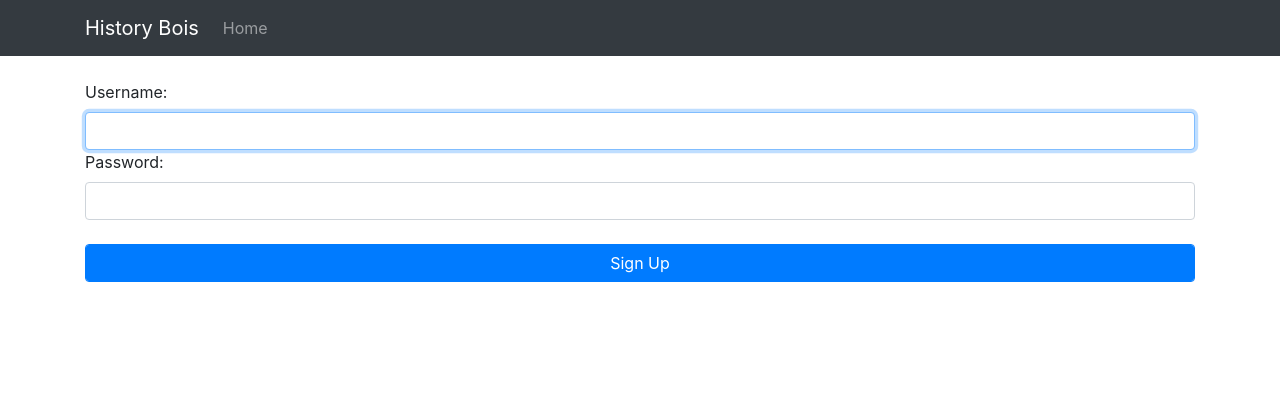
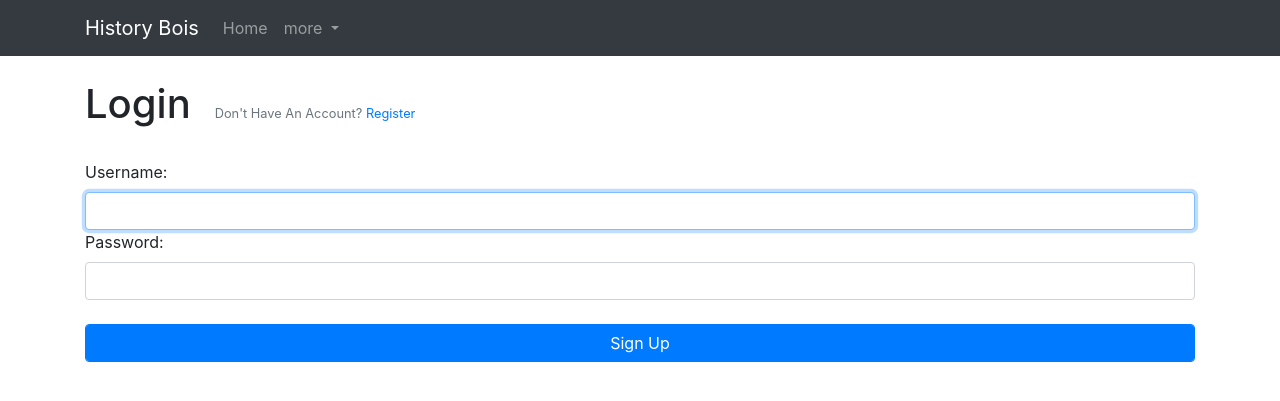
Before and after one commit to historyfbi/historybois, a Django app: page /accounts/login/ in a window 1280 px wide. Shown: the top 401 px of the page. Run offline with Django 3.2, Linux system fonts and the light colour scheme; some libraries are stand-ins or nearby versions.

Commit message:
completed issue #1

```diff
--- a/accounts/templates/accounts/login.html
+++ b/accounts/templates/accounts/login.html
@@ -2,7 +2,17 @@
 
 {% block title %}Login{% endblock %}
 
+{% block meta %}
+    <meta name="title" content="Login">
+    <meta name="description" content="login to the history bois! and complete historing hahahahha!">
+{% endblock %}
+
 {% block main %}
+<div class="d-flex align-items-baseline">
+    <h1>Login</h1>
+    <small class="text-muted ml-4">Don't Have An Account? <a class="text-decoration-none" href="{% url 'accounts:signup' %}">Register</a></small>
+</div>
+<br />
 <form method="POST">
     {{ form }}
     {% csrf_token %}
--- a/accounts/templates/accounts/signup.html
+++ b/accounts/templates/accounts/signup.html
@@ -8,6 +8,11 @@
 {% endblock %}
 
 {% block main %}
+    <div class="d-flex align-items-baseline">
+        <h1>Register</h1>
+        <small class="text-muted ml-4">Have An Account? <a class="text-decoration-none" href="{% url 'accounts:login' %}">Login</a></small>
+    </div>
+    <br />
     <form method="POST">
         {{ form }}
         {% csrf_token %}
--- a/posts/templates/posts/base.html
+++ b/posts/templates/posts/base.html
@@ -27,8 +27,21 @@
                 <div class="collapse navbar-collapse" id="navbarSupportedContent">
                     <ul class="navbar-nav mr-auto">
                         <li class="nav-item">
-                            <a class="nav-link" href="#">Home</a>
+                            <a class="nav-link" href="/">Home</a>
                         </li>
+                        <div class="dropdown nav-item">
+                            <a class="nav-link dropdown-toggle" type="button" id="dropdownMenu2" data-toggle="dropdown" aria-haspopup="true" aria-expanded="false">
+                                more
+                            </a>
+                            <div class="dropdown-menu" aria-labelledby="dropdownMenu2">
+                            {% if not user.is_authenticated %}
+                                <a class="dropdown-item" type="button" href="{% url 'accounts:signup' %}">Register</a>
+                                <a class="dropdown-item" type="button" href="{% url 'accounts:login' %}">Login</a>
+                            {% else %}
+                                <a class="dropdown-item" type="button" href="{% url 'accounts:logout' %}">Logout</a>
+                            {% endif %}
+                            </div>
+                        </div>
                     </ul>
                 </div>
             </div>
```
Also changed, not shown: posts/migrations/0008_auto_20200926_1733.py (added), posts/migrations/0009_auto_20200926_1752.py (added), posts/views.py (line endings or trailing spaces).
